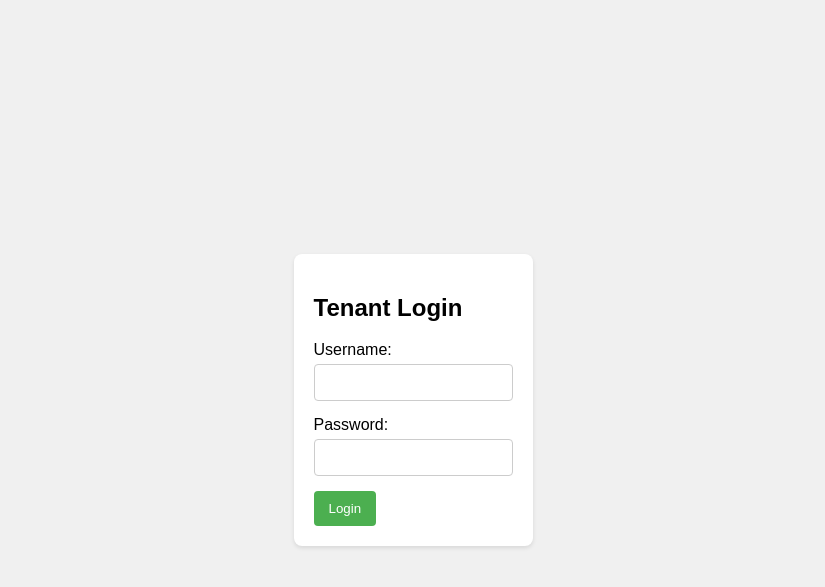
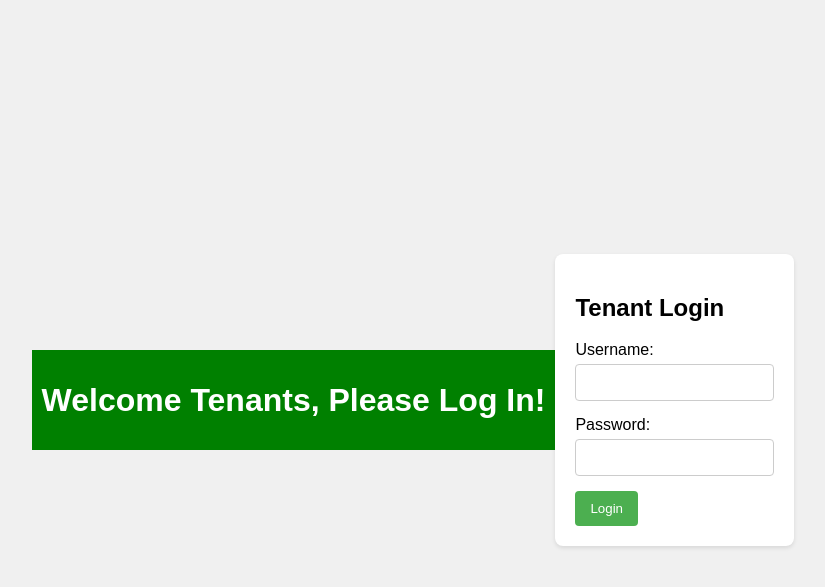
Before and after one commit to alrudniy/T2-f24-web-matching, a Django app: page /tenant_login/ in a window 1280 px wide. Shown: the top 587 px of the page, without its empty margins (227-1052 px from the left). Run offline with Django 5.2, Linux system fonts and the light colour scheme.

Commit message:
style: Add title bars to login pages.

```diff
--- a/myapp/templates/tenant_login.html
+++ b/myapp/templates/tenant_login.html
@@ -44,9 +44,18 @@
         input[type="submit"]:hover {
             background-color: #45a049;
         }
+        .title-bar {
+            background-color: green;
+            color: white;
+            padding: 10px;
+            text-align: center;
+        }
     </style>
 </head>
 <body>
+    <div class="title-bar">
+        <h1>Welcome Tenants, Please Log In!</h1>
+    </div>
     <div class="login-container">
         <h2>Tenant Login</h2>
         <form action="" method="post">
```
Also changed, not shown: myapp/templates/landlord_login.html (+9 -0 lines).
